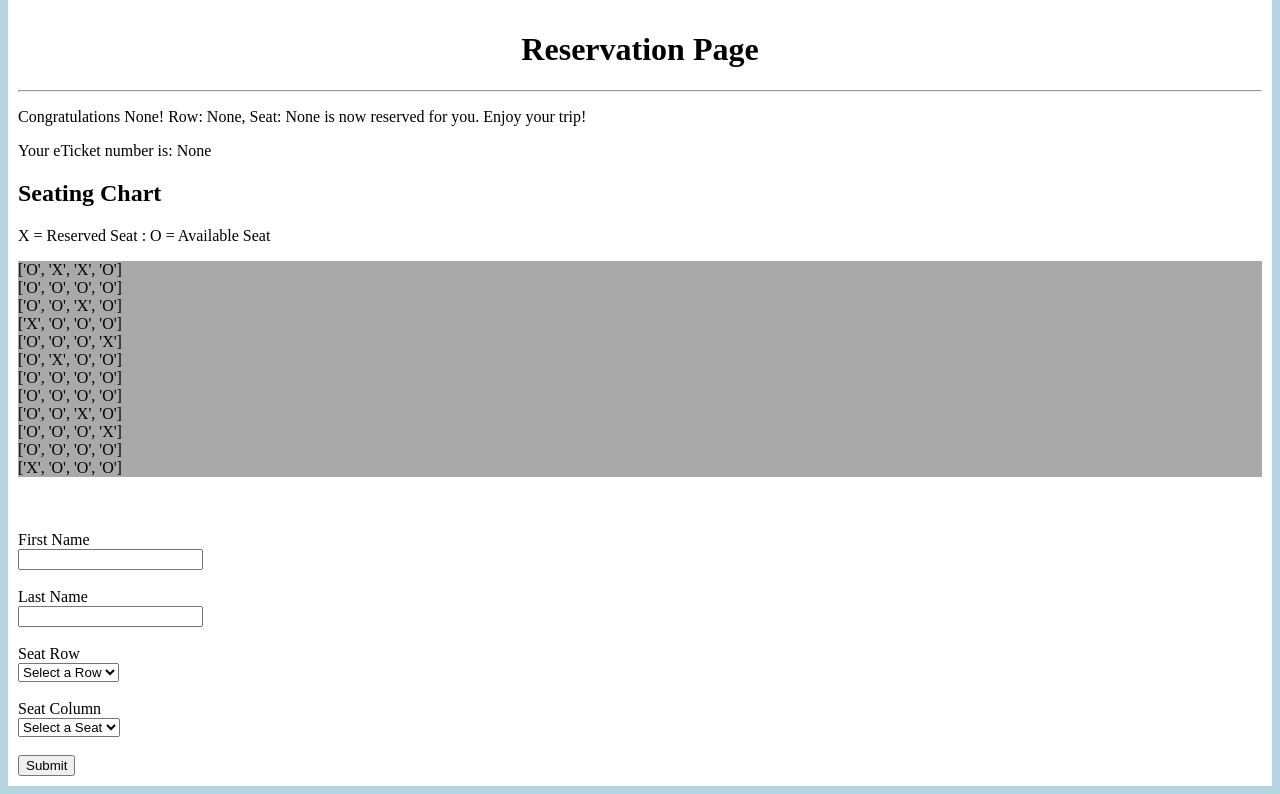
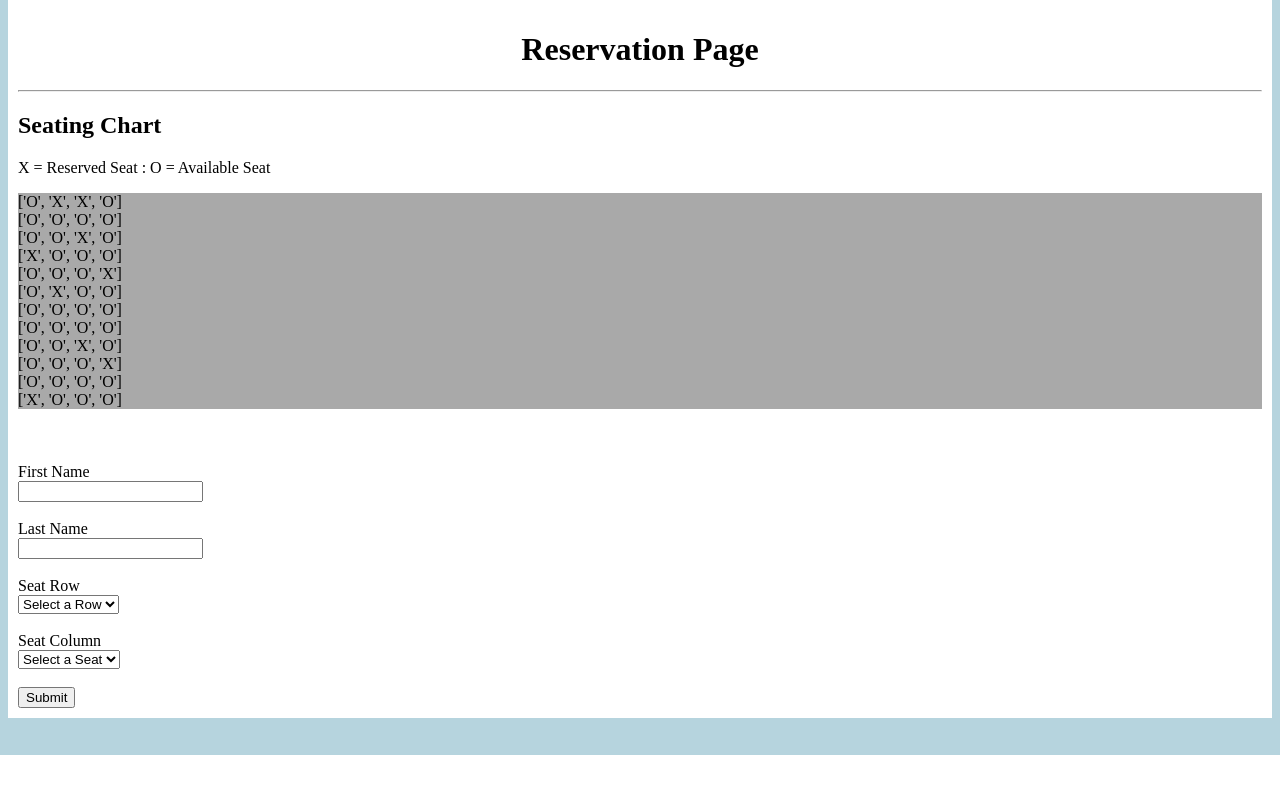
Before and after one commit to lnilges/4320-Final-Project, a Flask app: page /reservation in a window 1280 px wide. Shown: the part 45-839 px from the top of the page. After the commit the page ends 800 px from the top, so only its background shows below. Run offline with Flask 3, Linux system fonts and the light colour scheme; data comes from the database, SQL or seed files in the repository; both versions use the stored data as it was after the commit.

Commit message:
worked on reservation form

```diff
--- a/app.py
+++ b/app.py
@@ -145,10 +145,10 @@
 
 
         #add reservation to the database
-        #conn = get_db_connection()
-        #conn.execute('INSERT INTO reservations (passengerName, seatRow, seatColumn, eTicketNumber) VALUES (?, ?, ?, ?)', (first_name, seat_row, seat_column, reservation_code))
-        #conn.commit()
-        #conn.close()
+        conn = get_db_connection()
+        conn.execute('INSERT INTO reservations (passengerName, seatRow, seatColumn, eTicketNumber) VALUES (?, ?, ?, ?)', (first_name, seat_row , seat_column, reservation_code))
+        conn.commit()
+        conn.close()
 
 
     return render_template('reservation.html', seating_chart=seating_chart, first_name=first_name, reservation_code=reservation_code, seat_row=seat_row, seat_column=seat_column)
--- a/templates/base.html
+++ b/templates/base.html
@@ -39,6 +39,12 @@
             margin-left: 50px;
             text-decoration: none;
         }
+
+        .card {
+            background-color: darkgray;
+            width: auto;
+            box-sizing: border-box;
+        }
     </style>
 </head>
 <body>
--- a/templates/reservation.html
+++ b/templates/reservation.html
@@ -5,14 +5,16 @@
     <hr>
     <!--Displays reservation success message once user successfully makes reservation-->
     <!--Need to fix so that it only shows after a user makes a reservation-->
-    <p>Congratulations {{ first_name }}! Row: {{ seat_row }}, Seat: {{ seat_column }} is now reserved for you. Enjoy your trip!</p>
-    <p>Your eTicket number is: {{ reservation_code }}</p>
+    {% if reservation_code %}
+        <p>Congratulations {{ first_name }}! Row: {{ seat_row }}, Seat: {{ seat_column }} is now reserved for you. Enjoy your trip!</p>
+        <p>Your eTicket number is: {{ reservation_code }}</p>
+    {% endif %}
 
     <!--Displays flight chart-->
     <!--Need to fix styling on seating chart-->
     <h2>Seating Chart</h2>
     <p>X = Reserved Seat : O = Available Seat</p>
-    <div style="background-color:darkgrey;">
+    <div class="card">
         {% for row in seating_chart %}
             <div>{{ row }}</div>
         {% endfor %}
```
Also changed, not shown: reservations.db.
